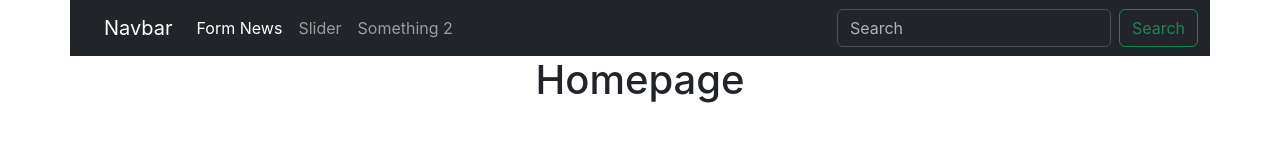
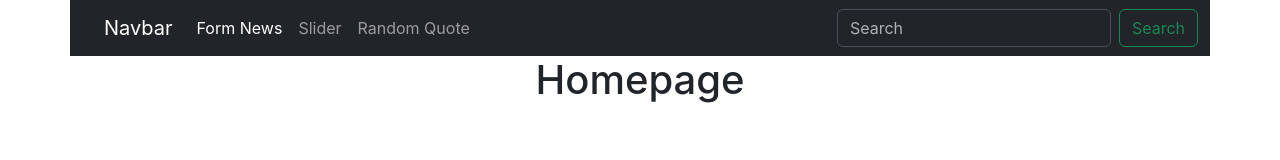
Before and after one commit to rajann44/react2023, a React (Create React App) app: page / in a window 1280 px wide. Shown: the top 160 px of the page. Built offline with nearby package versions, Linux system fonts and the light colour scheme.

Commit message:
random quotes

```diff
--- a/src/App.js
+++ b/src/App.js
@@ -4,6 +4,7 @@ import Grid from './components/Grid';
 import Footer from './components/Footer';
 import { Route, Routes } from 'react-router';
 import ImageSlider from './components/ImageCarousel/ImageSlider';
+import RandomQuote from './components/Quotes/RandomQuote';
 
 function App() {
   return (
@@ -13,9 +14,10 @@ function App() {
     <Weather city="Sirsa"></Weather>*/}
     <Navbar/>
     <Routes>
+        <Route path="/" element={<div className='container d-flex justify-content-center'><h1>Homepage</h1></div>} />
         <Route path="/form-news" element={<><Grid/><Footer/></>} />
         <Route path="/image" element={<ImageSlider/>} />
-        <Route path="/" element={<div className='container d-flex justify-content-center'><h1>Homepage</h1></div>} />
+        <Route path="/quote" element={<RandomQuote/>} />
     </Routes>
     </>
   );
--- a/src/components/Navbar.js
+++ b/src/components/Navbar.js
@@ -28,8 +28,8 @@ function Navbar(props) {
             <li><Link className="nav-link" to="/image">
               Slider
             </Link></li>
-            <li><Link className="nav-link" to="/something-2">
-              Something 2
+            <li><Link className="nav-link" to="/quote">
+              Random Quote
             </Link></li>
           </div>
         </div>
--- /dev/null
+++ b/src/components/Quotes/RandomQuote.js
@@ -0,0 +1,24 @@
+import { useEffect, useState } from "react";
+
+function RandomQuote(){
+
+    const [quoteData, setQuoteData] = useState([])
+
+    useEffect(() => {
+        testfunc()
+    }, [])
+
+    async function testfunc(){
+          let api = await fetch('https://api.quotable.io/random')
+          let apijson = await api.json()
+          setQuoteData(apijson)
+    }
+
+    return(<div className="container card-text">
+        <h3 className='container d-flex justify-content-left my-2'>Today's Quote: </h3>
+        <u>{quoteData.length > 0 ? quoteData.content : 'Loading...........'}</u>
+        </div>);
+
+}
+
+export default RandomQuote;
--- a/src/index.js
+++ b/src/index.js
@@ -7,11 +7,11 @@ import { BrowserRouter } from 'react-router-dom';
 
 const root = ReactDOM.createRoot(document.getElementById('root'));
 root.render(
-  <React.StrictMode>
+  //<React.StrictMode>
     <BrowserRouter>
     <App />
     </BrowserRouter>
-  </React.StrictMode>
+  //</React.StrictMode>
 );
 
 // If you want to start measuring performance in your app, pass a function
```
